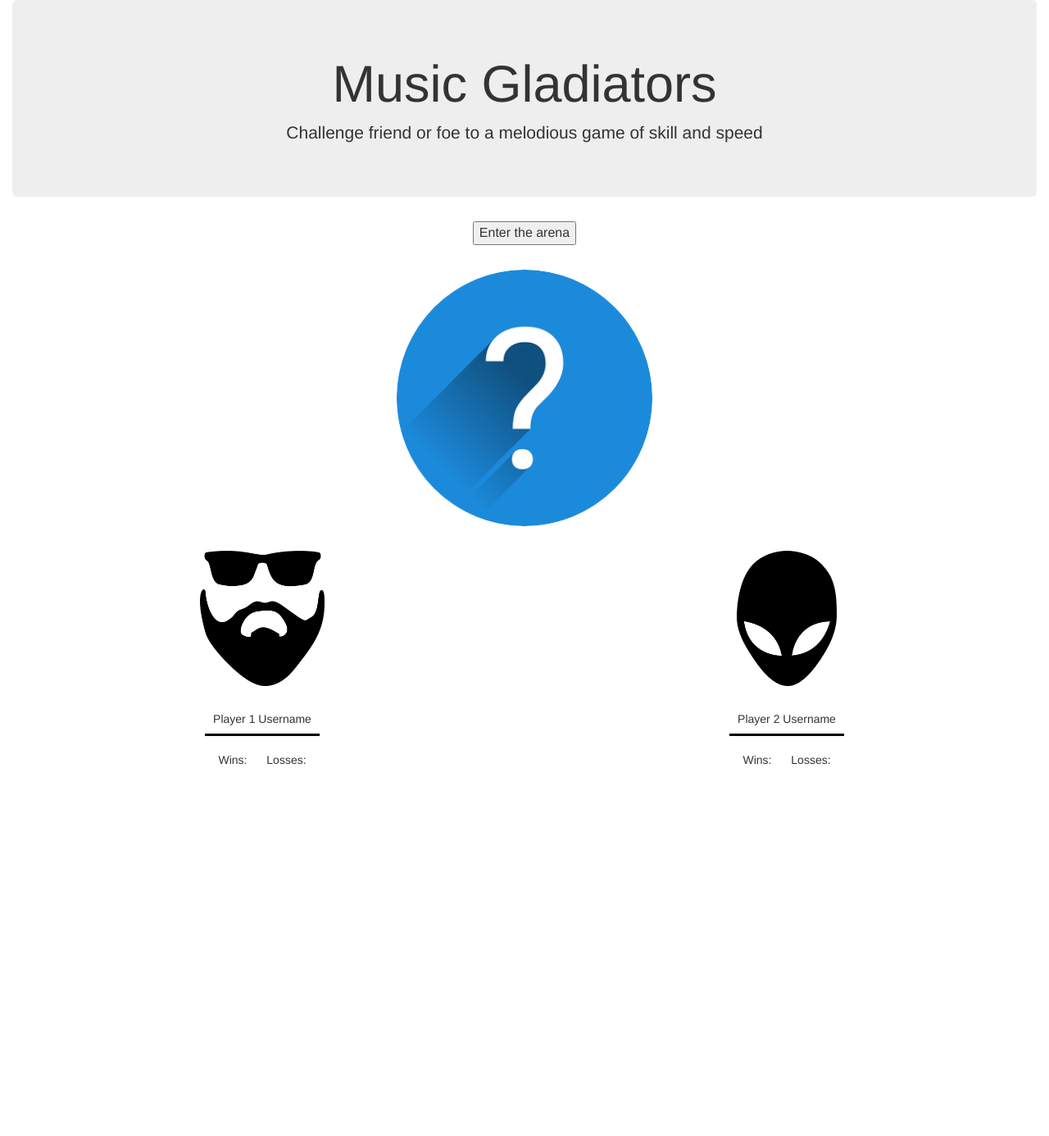
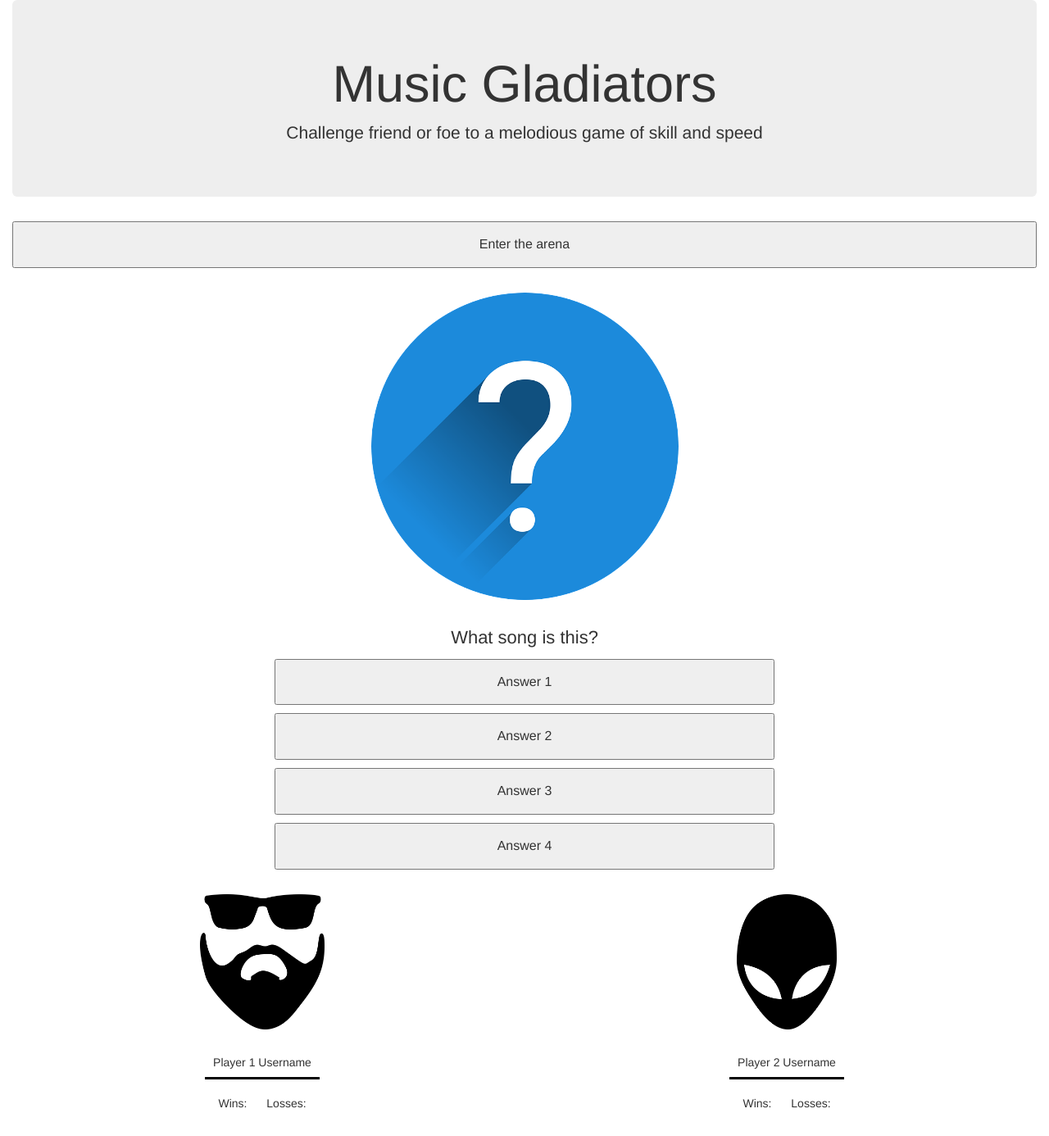
Before and after one commit to rpalmore/Video-Gladiators, a PHP site: page /index.html in a window 1280 px wide. Shown: the whole page at 82% size. Before the commit the page ends 933 px from the top, so only its background shows below. Run offline with PHP 8.4, Linux system fonts and the light colour scheme; some libraries are stand-ins or nearby versions.

Commit message:
added answer buttons

```diff
--- a/assets/css/style.css
+++ b/assets/css/style.css
@@ -1,5 +1,5 @@
 #artist-image {
-	width: 25%;
+	width: 30%;
 	margin-top: 30px;
 }
 
@@ -29,6 +29,16 @@
 	margin-top: 30px;
 }
 
+.row-small {
+	margin-top: 10px;
+}
+
+button {
+	display: block;
+	width: 100%;
+	padding: 15px;
+	font-size: 16px;
+}
 
 .player-scores {
 	margin-bottom: 30px;
@@ -37,3 +47,7 @@
 span {
 	padding: 10px;
 }
+
+#question {
+	font-size: 22px;
+}
--- a/index.html
+++ b/index.html
@@ -25,6 +25,23 @@
 		<img id="artist-image" src="assets/images/question-mark.png" alt="question mark" class="img-circle">
 	</div>
 
+	<div class="row text-center">
+		<div class="answer col-xs-6 col-xs-offset-3">
+			<span id="question">What song is this?</span>
+				<div class="row-small">
+					<button id="answer1">Answer 1</button>
+				</div>
+				<div class="row-small">
+					<button id="answer2">Answer 2</button>
+				</div>
+				<div class="row-small">
+					<button id="answer3">Answer 3</button>
+				</div>
+				<div class="row-small">
+					<button id="answer4">Answer 4</button>
+				</div>
+		</div>
+	</div>
 
 	<div class="row text-center">
 		<div class="player-images col-xs-6">
```
